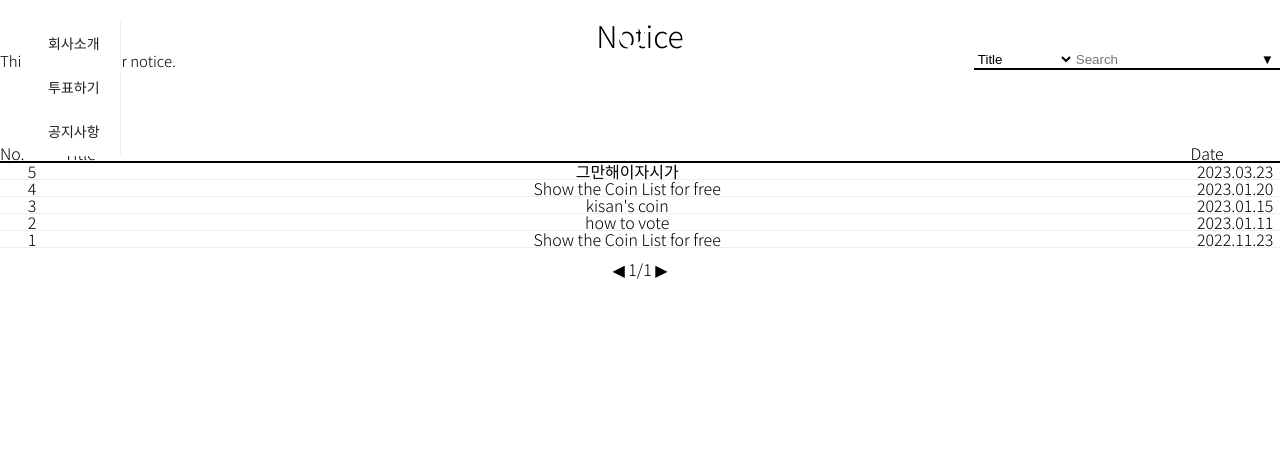
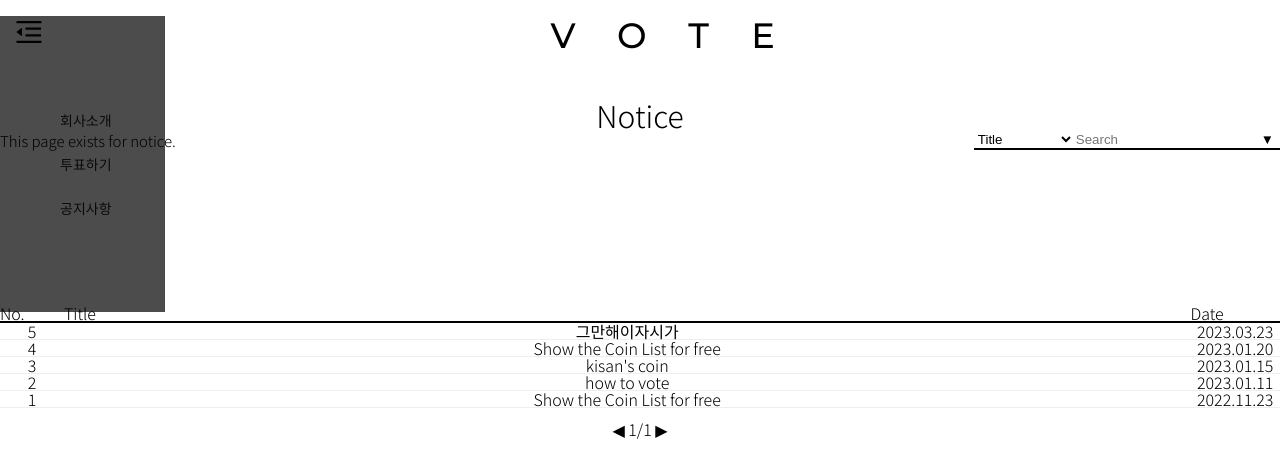
Before and after one commit to kylee9612/vote_front, a React (Create React App) app: page /notice in a window 1280 px wide. Both pictures are taken after a click on the button 49 px from the left and 36 px from the top of the page. Shown: the top 476 px of the page. Built offline with nearby package versions, Linux system fonts and the light colour scheme.

Commit message:
[S] 헤더 url별 css변경

```diff
--- a/src/App.js
+++ b/src/App.js
@@ -9,6 +9,7 @@ import React from "react";
 function App() {
     return (
         <div className="App">
+
             <BrowserRouter>
                 <Header/>
                 <Routes>
--- a/src/components/css/Notice.css
+++ b/src/components/css/Notice.css
@@ -11,8 +11,7 @@
     max-width: 1280px;
     display: flex;
     flex-direction: column;
-    margin-right: auto;
-    margin-left: auto;
+    margin:5rem auto;
     position: relative;
 }
 /*.notice_header ::after{*/
--- a/src/components/css/header.css
+++ b/src/components/css/header.css
@@ -1,6 +1,7 @@
 @import url('https://fonts.googleapis.com/css2?family=Montserrat:ital,wght@0,100;0,200;0,300;0,400;0,500;0,600;0,700;0,800;0,900;1,100;1,200;1,300;1,400;1,500;1,600;1,700;1,800;1,900&display=swap');
 header{
     box-shadow: none;
+    padding:1rem 0;
 }
 h1 {
     cursor: pointer;
@@ -13,7 +14,7 @@ h1 {
     flex-grow: 1;
     /*padding-left: 1.2em;*/
     background: transparent;
-    color:#fff;
+    color:#000;
     position:fixed;
     left:43%;
     top:0;
@@ -26,15 +27,13 @@ svg {
     height: 2em;
     fill: currentcolor;
 }
-:where(.css-dev-only-do-not-override-mxhywb).ant-btn-primary:not(:disabled):hover{
-    background: none;
-    border:none;
-    box-shadow: none;
-    color: #c5c5c5;
-}
 
+/*.button:not(:disabled):hover{*/
+/*    background: none;*/
+/*    color:#000;*/
+/*}*/
 
-:where(.css-dev-only-do-not-override-mxhywb).ant-menu-light {
+.menu-ul{
     font-family: 'Noto Sans KR', sans-serif;
     padding:5rem 2rem;
     background:rgba(255,255,255,.3);
@@ -42,8 +41,7 @@ svg {
     font-weight: 400;
 }
 
-:where(.css-dev-only-do-not-override-mxhywb).ant-menu-light:not(.ant-menu-horizontal)
-.ant-menu-item:not(.ant-menu-item-selected):hover{
+.menu-ul:not(.ant-menu-horizontal) .menu-li:not(.ant-menu-item-selected):hover{
     background: none;
     border:none;
     box-shadow: none;
@@ -51,6 +49,19 @@ svg {
     font-weight: 700;
 }
 
+/*:where(.css-dev-only-do-not-override-mxhywb).ant-menu-light:not(.ant-menu-horizontal)*/
+/*.ant-menu-item:not(.ant-menu-item-selected):hover{*/
+/*    background: none;*/
+/*    border:none;*/
+/*    box-shadow: none;*/
+/*    color:#000;*/
+/*    font-weight: 700;*/
+/*}*/
+
+.menu-li a:hover{
+
+}
+
 :where(.css-dev-only-do-not-override-mxhywb).ant-menu-light li{
     font-size:1.1vw;
     padding:2rem 0 ;
--- a/src/components/css/main.css
+++ b/src/components/css/main.css
@@ -1,5 +1,7 @@
 @import url('https://fonts.googleapis.com/css2?family=Montserrat:ital,wght@0,100;0,200;0,300;0,400;0,500;0,600;0,700;0,800;0,900;1,100;1,200;1,300;1,400;1,500;1,600;1,700;1,800;1,900&display=swap');
-
+h1{
+    /*color:#fff;*/
+}
 .txt-box{
     font-family:'Montserrat', sans-serif;
     font-size: 9vw;
--- a/src/components/header.js
+++ b/src/components/header.js
@@ -1,9 +1,11 @@
-import React from "react";
+import React, {useEffect} from "react";
 import NavBar from './navBar'
 
 import './css/header.css'
-import {useNavigate} from "react-router-dom";
+import {useNavigate, useLocation} from "react-router-dom";
 import styled from 'styled-components';
+
+
 
 function Header() {
     const navigate = useNavigate()
@@ -11,9 +13,17 @@ function Header() {
         navigate("/")
     }
 
+    const { pathname } = useLocation();
+    const Logo = styled.h1`
+        color: ${(props) =>
+        (props.current ? "#fff":"#000")
+    };
+    `;
+
     return(
         <header>
-            <h1 onClick={toHome}>VOTE</h1>
+            {/*<h1 onClick={toHome} current={pathname === "/"}>VOTE</h1>*/}
+             <Logo onClick={toHome} current={pathname === "/"}>VOTE</Logo>
             <NavBar></NavBar>
         </header>
     )
--- a/src/components/navBar.js
+++ b/src/components/navBar.js
@@ -3,7 +3,7 @@ import { Menu, Button } from 'antd';
 import styled from 'styled-components';
 import { BrowserView, MobileView } from 'react-device-detect';
 import { MenuOutlined, MenuFoldOutlined } from '@ant-design/icons';
-import { Outlet, NavLink} from 'react-router-dom';
+import {Outlet, NavLink, useLocation} from 'react-router-dom';
 import Notice from './Notice';
 
 
@@ -19,6 +19,27 @@ const NavTop = styled.div`
   }
 `;
 
+const StyledButton = styled(Button)`
+  color: #fff;
+  font-weight: normal;
+
+    color: ${(props) =>
+        (props.current ? "#fff":"#000")
+    };
+
+  :not(:disabled):hover {
+    background:none;
+    color: #000;
+  }
+
+`;
+
+const StyledMenu = styled(Menu)`
+    background: ${(props) =>
+    (props.current ? "rgba(255,255,255,.3)":"rgba(0,0,0,.7)")
+};
+`
+
 function NavBar() {
     const [toggleMenu, setToggleMenu] = useState(false)
     const [toggleBar, setToggleBar] = useState(true)
@@ -32,32 +53,36 @@ function NavBar() {
         setToggleMenu(!toggleMenu)
         setToggleBar(!toggleBar)
     }
+
+    const { pathname } = useLocation();
     return(
 
     <div>
         <NavTop>
-            <Button type={"primary"} onClick={toggleChange} style={{marginBottom: 16}}>
+            <StyledButton type={"primary"} onClick={toggleChange} style={{marginBottom: 16}} className={"button"} current={pathname === "/"}>
                 {toggleBar ? <MenuOutlined /> : <MenuFoldOutlined />}
-            </Button>
+            </StyledButton>
         </NavTop>
         {toggleMenu &&
-            <Menu
+            <StyledMenu
                 defaultSelectedKeys={['1']}
                 mode="inline"
                 theme="light"
                 inlineCollapsed={toggleBar}
                 onClick={onMenuClick}
+                className={"menu-ul"}
+                current={pathname === "/"}
             >
-                <Menu.Item key="info">
+                <Menu.Item key="info" className={"menu-li"}>
                     회사소개
                 </Menu.Item>
-                <Menu.Item key="vote">
+                <Menu.Item key="vote" className={"menu-li"}>
                     투표하기
                 </Menu.Item>
-                <Menu.Item key="notice">
+                <Menu.Item key="notice" className={"menu-li"}>
                     <NavLink to={"/notice"}>공지사항</NavLink>
                 </Menu.Item>
-            </Menu>
+            </StyledMenu>
 
         }
     </div>);
```
